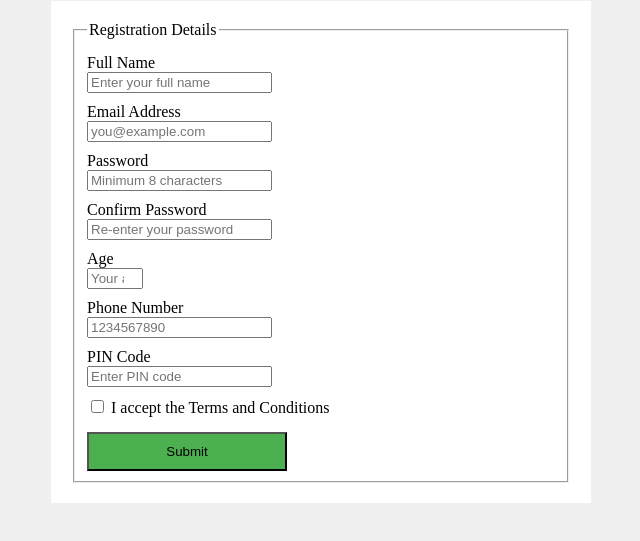
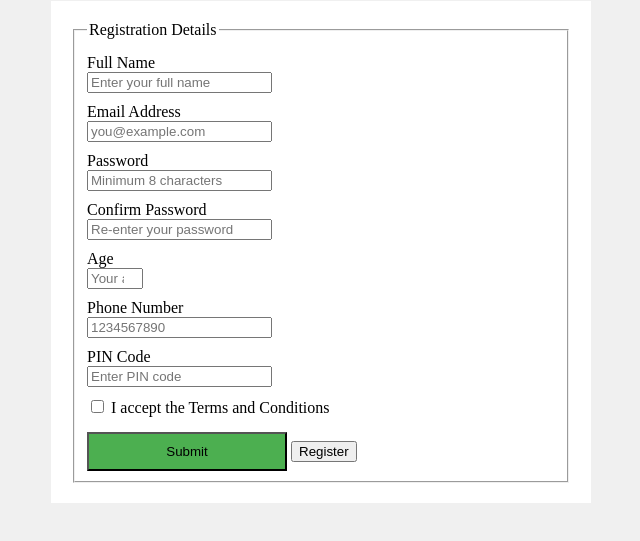
Before and after one commit to Parampreet-18/FEE-II, a plain HTML site: page index.html in a window 1280 px wide. Shown: the part 79-620 px from the top of the page, without its empty margins (319-959 px from the left). Drawn offline with Linux system fonts and the light colour scheme.

Commit message:
Update index.html

```diff
--- a/index.html
+++ b/index.html
@@ -76,6 +76,10 @@
           </label>
 
           <button type="submit">Submit</button>
+          <a href="iframe.html">
+    <input type="button" value="Register">
+</a>
+          <!-- <button type="submit">Check</button> -->
         </fieldset>
       </form>
     </section>
```
